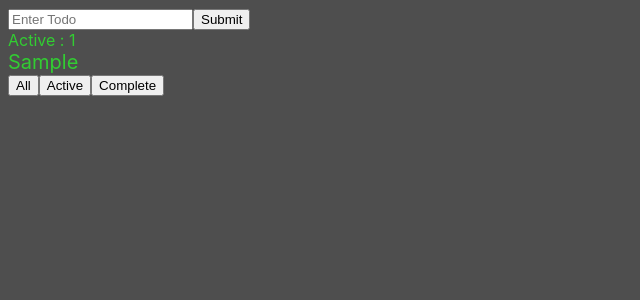
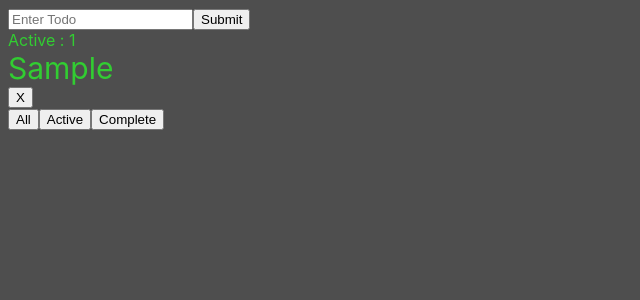
Before and after one commit to rksingh2001/TodoList, a React (Create React App) app: page / in a window 1280 px wide. Both pictures are taken after typing "Sample" into the empty fields and a click on the button "Submit". Shown: the top 300 px of the page, without its empty margins (0-640 px from the left). Built offline with nearby package versions, Linux system fonts and the light colour scheme.

Commit message:
Delete Todo Method

```diff
--- a/src/Todo.js
+++ b/src/Todo.js
@@ -2,9 +2,11 @@ import React from 'react'
 
 export default class Todo extends React.Component {
   render() {
-    return <div
+    return (
+      <div>
+        <div
           style={{
-        fontSize : "20px",
+            fontSize : "30px",
             color : this.props.todo.complete ? "red" : "limegreen",
             textDecoration : this.props.todo.complete ? "line-through" : ""
           }}
@@ -12,5 +14,8 @@ export default class Todo extends React.Component {
         >
           {this.props.todo.text}
         </div>
+          <button onClick={this.props.deleteTodo}>X</button>
+      </div>
+    )
   }
 }
--- a/src/todoForm.js
+++ b/src/todoForm.js
@@ -15,6 +15,7 @@ export default class TodoForm extends React.Component {
   // Not finished
   handleSubmit = (event) => {
     event.preventDefault();
+    if (this.state.text !== '') {
       this.props.addTodo({
         id : ShortId.generate(),
         text : this.state.text,
@@ -23,6 +24,7 @@ export default class TodoForm extends React.Component {
       this.setState({
         text : '',
       })
+    }
   }
 
   render() {
--- a/src/todoList.js
+++ b/src/todoList.js
@@ -48,6 +48,12 @@ export default class TodoList extends React.Component {
     })
   }
 
+  deleteTodo = (id) => {
+    this.setState({
+      todos : this.state.todos.filter(todo => id !== todo.id)
+    })
+  }
+
   render() {
     let todos = [];
     if (this.state.todoFilter === 'All') todos = this.state.todos;
@@ -63,6 +69,7 @@ export default class TodoList extends React.Component {
             todo={todo}
             key={todo.id}
             toggleComplete={() => this.toggleComplete(todo.id)}
+            deleteTodo={() => this.deleteTodo(todo.id)}
           />
         ))}
         <div>
```
Lines whose indentation alone changed are shown as unchanged.
